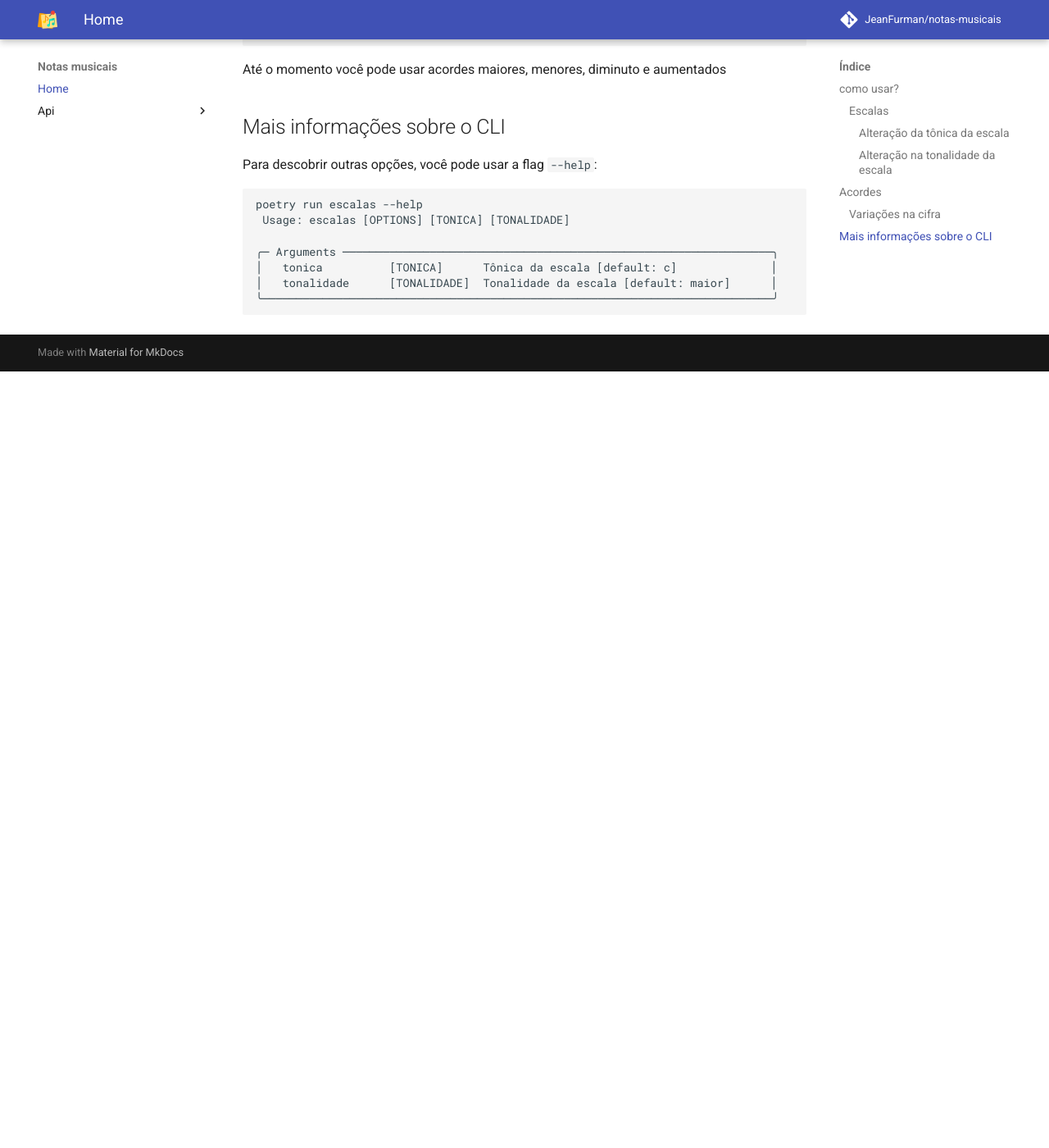
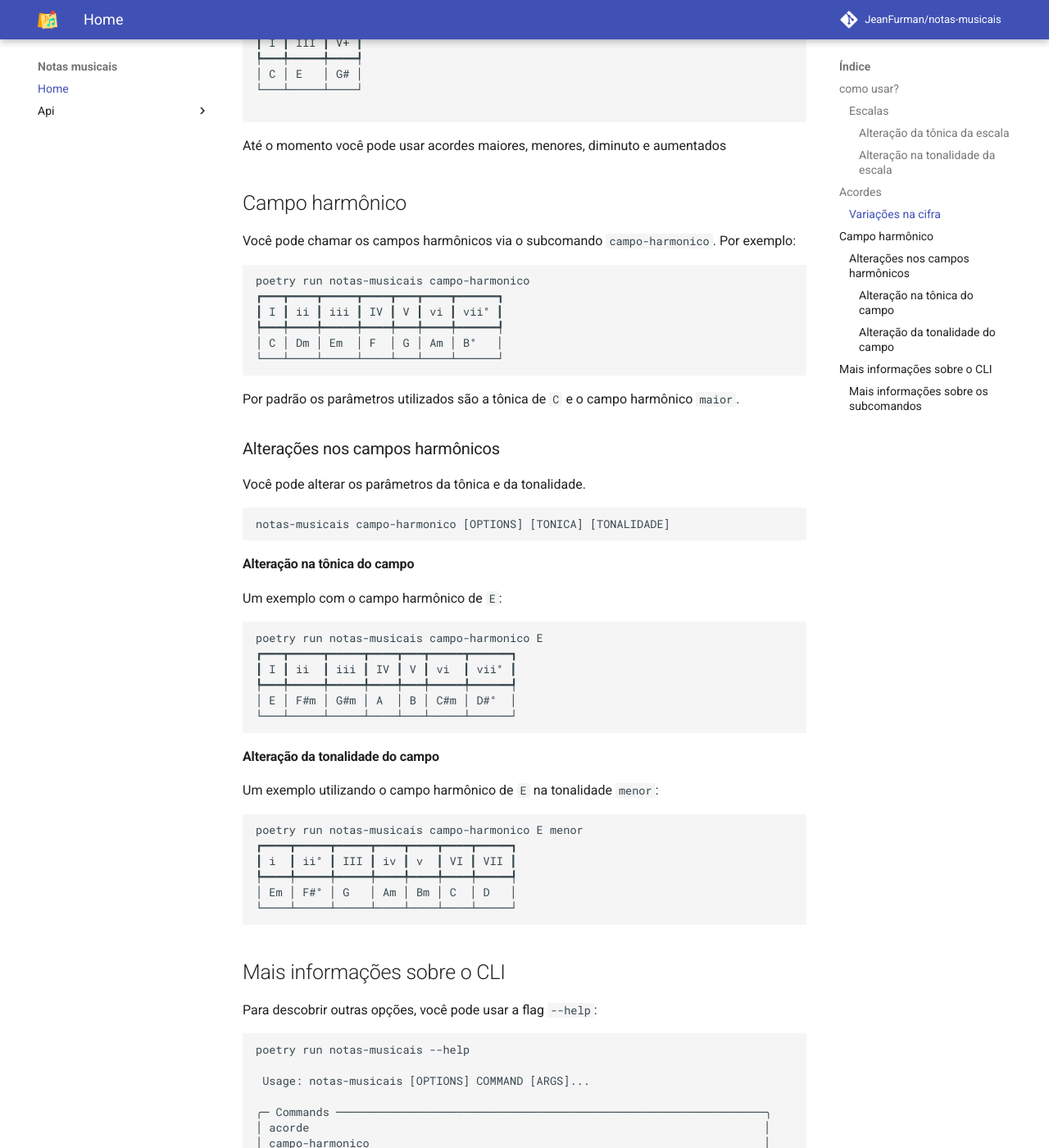
Before and after one commit to JeanFurman/notas-musicais, an MkDocs documentation site: the page built from docs/index.md, in a window 1280 px wide and 1400 px high, scrolled down 2052 px. Shown: the whole window at 82% size. Built offline with MkDocs 1.6.1 and Material for MkDocs 9.7.7, drawn with Linux system fonts in a browser that asks for light colours; comment, search, counter and statistics services are not loaded; before the commit the page ends 2505 px from its top, so only the background shows below that; some of the changed text lies outside the part shown.

Commit message:
Atualização da documentação para contemplar o subcomando de campos-harmonicos

````diff
--- a/docs/index.md
+++ b/docs/index.md
@@ -1,7 +1,12 @@
 ![logo do projeto](assets/logo.png){ width='300' .center}
 # Notas musicais
 
-Notas musicais é um CLI para ajudar na formaçao de escalas e acordes
+Notas musicais é um CLI para ajudar na formaçao de escalas e acordes e
+campos harmônicos
+
+Toda a aplicação é baseada em um comando chamado `notas-musicais`. Esse
+comando tem um subcomando relacionado a cada ação que a aplicação pode
+realizar. Como `escalas`, `acordes` e `campo-harmonico`
 
 Temos dois comandos disponíveis: `escala` e `acorde`
 
@@ -84,16 +89,87 @@
 
 Até o momento você pode usar acordes maiores, menores, diminuto e aumentados
 
+## Campo harmônico
+
+Você pode chamar os campos harmônicos via o subcomando `campo-harmonico`.
+ Por exemplo:
+```
+poetry run notas-musicais campo-harmonico
+┏━━━┳━━━━┳━━━━━┳━━━━┳━━━┳━━━━┳━━━━━━┓
+┃ I ┃ ii ┃ iii ┃ IV ┃ V ┃ vi ┃ vii° ┃
+┡━━━╇━━━━╇━━━━━╇━━━━╇━━━╇━━━━╇━━━━━━┩
+│ C │ Dm │ Em  │ F  │ G │ Am │ B°   │
+└───┴────┴─────┴────┴───┴────┴──────┘
+```
+
+Por padrão os parâmetros utilizados são a tônica de `C` e o campo harmônico
+`maior`.
+
+### Alterações nos campos harmônicos
+
+Você pode alterar os parâmetros da tônica e da tonalidade.
+
+```bash
+notas-musicais campo-harmonico [OPTIONS] [TONICA] [TONALIDADE]
+```
+
+#### Alteração na tônica do campo
+
+Um exemplo com o campo harmônico de `E`:
+
+```
+poetry run notas-musicais campo-harmonico E
+┏━━━┳━━━━━┳━━━━━┳━━━━┳━━━┳━━━━━┳━━━━━━┓
+┃ I ┃ ii  ┃ iii ┃ IV ┃ V ┃ vi  ┃ vii° ┃
+┡━━━╇━━━━━╇━━━━━╇━━━━╇━━━╇━━━━━╇━━━━━━┩
+│ E │ F#m │ G#m │ A  │ B │ C#m │ D#°  │
+└───┴─────┴─────┴────┴───┴─────┴──────┘
+```
+
+#### Alteração da tonalidade do campo
+
+Um exemplo utilizando o campo harmônico de `E` na tonalidade `menor`:
+
+```
+poetry run notas-musicais campo-harmonico E menor
+┏━━━━┳━━━━━┳━━━━━┳━━━━┳━━━━┳━━━━┳━━━━━┓
+┃ i  ┃ ii° ┃ III ┃ iv ┃ v  ┃ VI ┃ VII ┃
+┡━━━━╇━━━━━╇━━━━━╇━━━━╇━━━━╇━━━━╇━━━━━┩
+│ Em │ F#° │ G   │ Am │ Bm │ C  │ D   │
+└────┴─────┴─────┴────┴────┴────┴─────┘
+```
+
 ## Mais informações sobre o CLI
 
 Para descobrir outras opções, você pode usar a flag `--help`:
 
 ```
-poetry run escalas --help
- Usage: escalas [OPTIONS] [TONICA] [TONALIDADE]
+poetry run notas-musicais --help
 
-╭─ Arguments ────────────────────────────────────────────────────────────────╮
-│   tonica          [TONICA]      Tônica da escala [default: c]              │
-│   tonalidade      [TONALIDADE]  Tonalidade da escala [default: maior]      │
-╰────────────────────────────────────────────────────────────────────────────╯
+ Usage: notas-musicais [OPTIONS] COMMAND [ARGS]...
+
+╭─ Commands ────────────────────────────────────────────────────────────────╮
+│ acorde                                                                    │
+│ campo-harmonico                                                           │
+│ escala                                                                    │
+╰───────────────────────────────────────────────────────────────────────────╯
 ```
+
+### Mais informações sobre os subcomandos
+
+As informações sobre os subcomandos podem ser acessadas usando a flag `--help` após o
+nome do parâmetro. Um exemplo do uso do `help` nos campos harmônicos:
+
+```
+poetry run notas-musicais campo-harmonico --help
+
+ Usage: notas-musicais campo-harmonico [OPTIONS] [TONICA] [TONALIDADE]
+
+╭─ Arguments ──────────────────────────────────────────────────────────────────────────────────────────────────╮
+│   tonica          [TONICA]      Tônica do campo harmônico [default: c]                                       │
+│   tonalidade      [TONALIDADE]  Tonalidade do campo harmônico [default: maior]                               │
+╰──────────────────────────────────────────────────────────────────────────────────────────────────────────────╯
+╭─ Options ────────────────────────────────────────────────────────────────────────────────────────────────────╮
+│ --help          Show this message and exit.                                                                  │
+╰──────────────────────────────────────────────────────────────────────────────────────────────────────────────╯
+```
````
